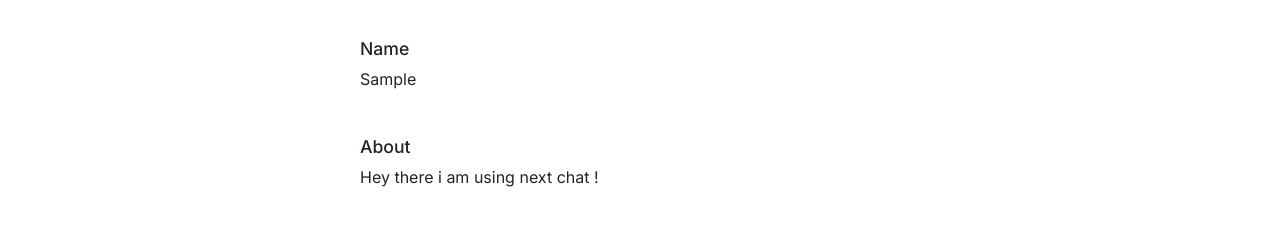
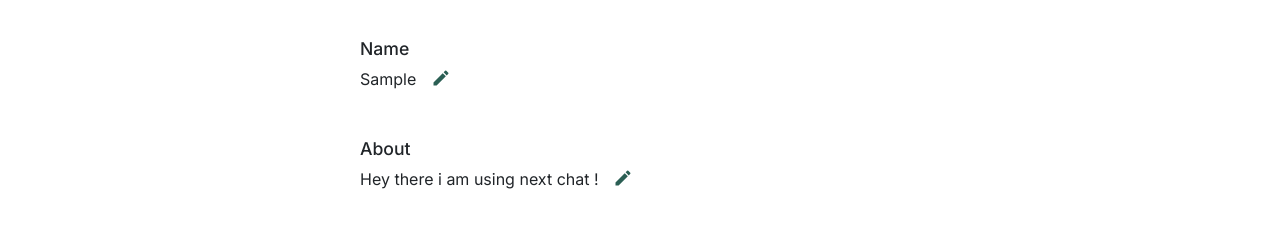
Before and after one commit to piyush022/whatsappCloneFrontend, a Next.js app: page /Profile in a window 1280 px wide. Shown: the part 196-432 px from the top of the page. Built offline with nearby package versions, Linux system fonts and the light colour scheme; sample sign-in values are in the browser's storage.

Commit message:
minor fix

```diff
--- a/pages/Profile.js
+++ b/pages/Profile.js
@@ -6,11 +6,16 @@ import "bootstrap/dist/css/bootstrap.min.css";
 import { IoCameraOutline } from "react-icons/io5";
 import Header from "./components/Header";
 import { useRouter } from "next/router";
+import { MdModeEdit } from "react-icons/md";
+import axios from "axios";
+import { Toaster, toast } from "sonner";
 
 export default function Profile() {
   const [username, setusername] = useState("");
   const [userID, setuserID] = useState("");
   const [phone, setphone] = useState("");
+  const [editStatus, seteditStatus] = useState(false);
+  const [updatedUsername, setupdatedUsername] = useState("");
   const router = useRouter();
   useEffect(() => {
     const user = localStorage.getItem("userDataChatApp");
@@ -22,6 +27,18 @@ export default function Profile() {
       setuserID(JSON.parse(user)._id);
     }
   }, [router.isReady]);
+
+  async function editUsername() {
+    try {
+      if (updatedUsername != "") {
+        const result = await axios.post("", updatedUsername);
+      } else {
+        toast.warning("please provide a new username");
+      }
+    } catch (err) {
+      console.log(err);
+    }
+  }
   return (
     <>
       <Header />
@@ -36,12 +53,18 @@ export default function Profile() {
           <IoCameraOutline className={styles.cam} />
         </div>
         <div className={styles.details}>
-          <h3>Name</h3>
-          <p className={styles.username}>{username}</p>
+          <h3>Name </h3>
+          <p className={styles.username}>
+            {username}{" "}
+            <MdModeEdit className={styles.editIcon} onClick={editUsername} />
+          </p>
         </div>
         <div className={styles.details}>
           <h3>About</h3>
-          <p>Hey there i am using next chat !</p>
+          <p>
+            Hey there i am using next chat !{" "}
+            <MdModeEdit className={styles.editIcon} />
+          </p>
         </div>
         <div className={styles.details}>
           <h3>Phone</h3>
--- a/pages/chatWindow.js
+++ b/pages/chatWindow.js
@@ -83,7 +83,7 @@ const chatWindow = () => {
       router.push("/");
     } else {
       getChats();
-      const socketInstance = io("http://localhost:5000", {
+      const socketInstance = io(process.env.NEXT_PUBLIC_SITE_URL, {
         path: "/socket.io",
         transports: ["websocket"],
       });
@@ -128,7 +128,7 @@ const chatWindow = () => {
       user: userID,
       message: msg,
       time: currentTime,
-      useremail: username,
+      useremail: username.toLowerCase(),
       phone: phone,
     });
     setmessageList((messageList) => [
--- a/styles/Profile.module.css
+++ b/styles/Profile.module.css
@@ -8,6 +8,12 @@
   text-transform: capitalize;
 }
 
+.editIcon {
+  color: #2b5f54;
+  font-size: 20px;
+  margin-left: 10px;
+  margin-bottom: 5px;
+}
 .container {
   max-width: 600px;
   margin: 50px auto;
--- a/styles/globals.css
+++ b/styles/globals.css
@@ -98,6 +98,24 @@ label {
   outline: none;
 }
 
+.overlay {
+  position: fixed;
+  top: 0;
+  left: 0;
+  width: 100%;
+  height: 100%;
+  background-color: rgba(0, 0, 0, 0.5);
+  display: flex;
+  justify-content: center;
+  align-items: center;
+  z-index: 9999;
+}
+.spinner-container {
+  background-color: rgba(255, 255, 255, 0);
+
+  border-radius: 8px;
+}
+
 @media (max-width: 1032px) {
   .left {
     min-width: 27%;
```
Also changed, not shown: pages/GroupDetail.js (+26 -1 lines).
